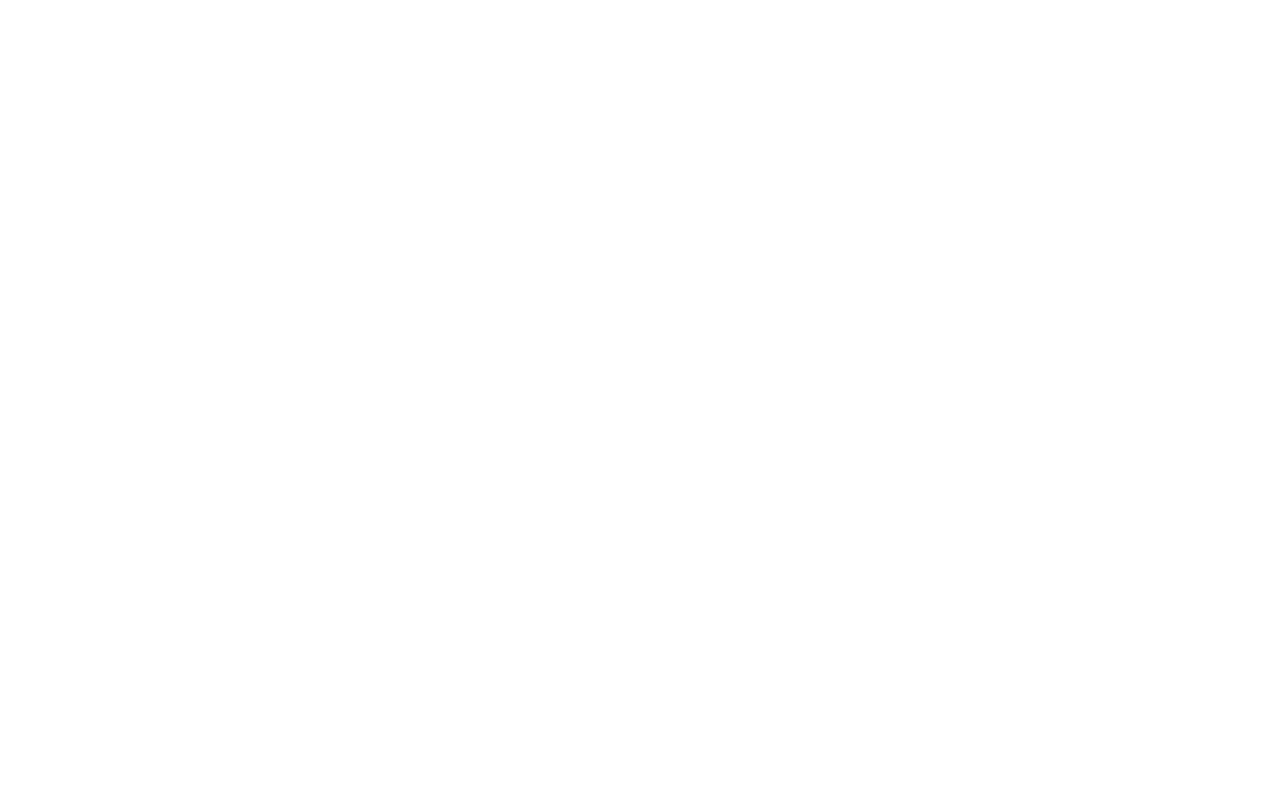
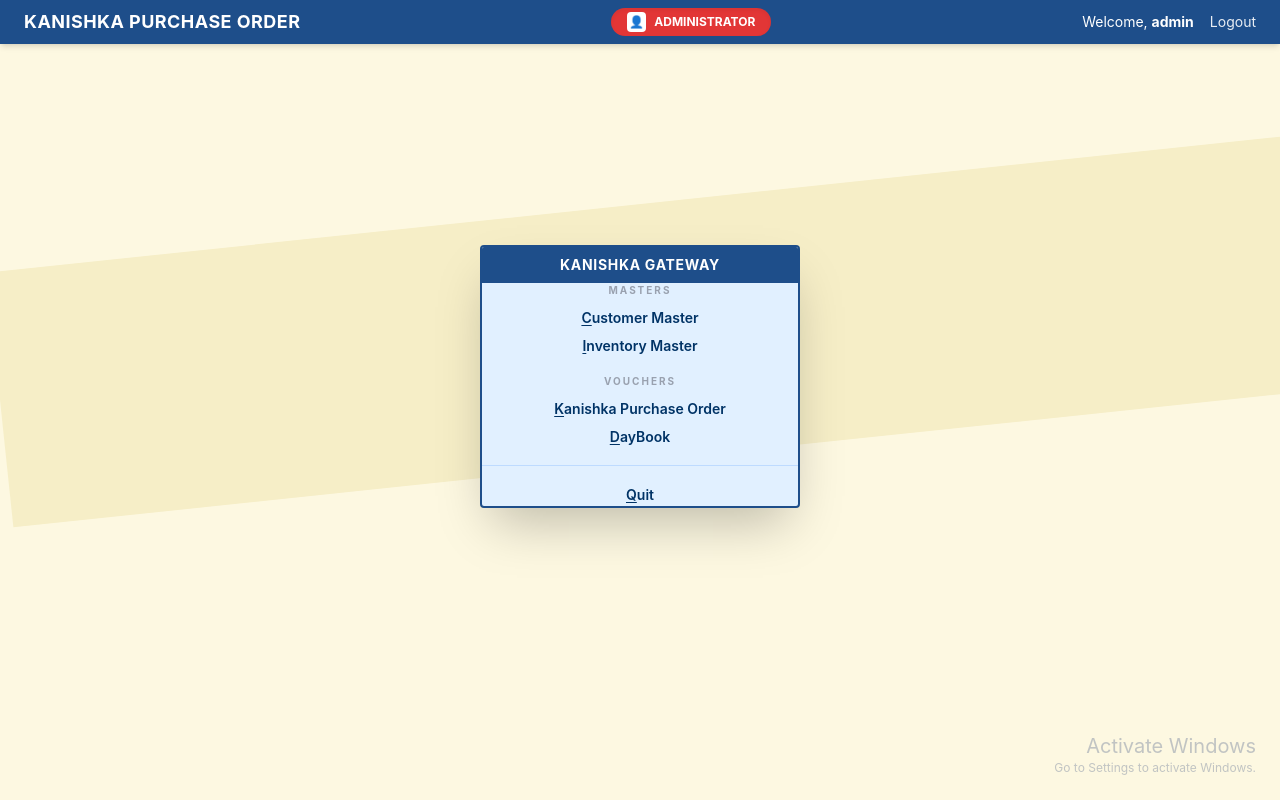
Before and after one commit to alibabakutty/kanishka_frontend_with_docker, a React (Vite) app: page /gateway in a window 1280 px wide. Before the commit this address had no page. Built offline with nearby package versions, Linux system fonts and the light colour scheme; sample sign-in values are in the browser's storage.

Commit message:
now looking beautiful with UI

```diff
--- /dev/null
+++ b/src/components/gateway/GatewayPage.jsx
@@ -0,0 +1,137 @@
+import React, { useEffect } from 'react';
+import { useNavigate } from 'react-router-dom';
+
+const GatewayPage = () => {
+  const navigate = useNavigate();
+
+  useEffect(() => {
+    const token = localStorage.getItem('token');
+    if (!token) {
+      // if no token exists, kick them back to login immediately
+      navigate('/login')
+    }
+  }, [navigate]);
+
+  const handleLogout = async () => {
+    // 1. Retrieve and Verify the token format before sending
+    const token = localStorage.getItem('token');
+    console.log('Token found in storage:', token ? "Yes (length: " + token.length + ")" : "No");
+
+    // GUARD: Only call API if token is a real string and not "undefined" or "null"
+    const isValidToken = token && token !== "undefined" && token !== "null" && token.includes(".");
+
+    if (isValidToken) {
+      console.log('Sending logout request to backend...');
+      try {
+        const response = await fetch('http://localhost:8080/api/auth/logout', {
+          method: 'POST',
+          headers: {
+            'Authorization': `Bearer ${token}`,
+            'Content-Type': 'application/json'
+          },
+        });
+        console.log('Logout API Status:', response.status);
+      } catch (error) {
+        console.error('Logout API failed (Backend might be down):', error);
+      }
+    } else {
+      console.warn('Logout API skipped: Token was missing or malformed (preventing 403 error)');
+    }
+
+    // 2. Finalize local cleanup
+    console.log('Clearing local storage and redirecting...');
+    localStorage.removeItem('token');
+    navigate('/login');
+  };
+
+  const menuItems = [
+    {
+      section: 'MASTERS', links: [
+        { label: 'Customer Master', hotkey: 'C' },
+        { label: 'Inventory Master', hotkey: 'I' },
+      ]
+    },
+    {
+      section: 'VOUCHERS', links: [
+        { label: 'Kanishka Purchase Order', hotkey: 'K' },
+        { label: 'DayBook', hotkey: 'D' },
+      ]
+    },
+  ];
+
+  return (
+    <div className="min-h-screen w-full flex flex-col bg-[#fdf8e1] relative overflow-hidden">
+
+      {/* --- BACKGROUND DECORATION (Diagonal Stripe) --- */}
+      <div className="absolute inset-0 z-0 pointer-events-none">
+        <div className="absolute top-1/2 left-0 w-[200%] h-64 bg-[#f6eec7] -rotate-6 -translate-y-1/2 origin-left"></div>
+      </div>
+
+      {/* --- TOP NAVIGATION BAR --- */}
+      <header className="z-10 bg-[#1e4e8a] text-white px-6 py-2 flex items-center justify-between shadow-md">
+        <h1 className="text-lg font-bold tracking-wide uppercase">
+          Kanishka Purchase Order
+        </h1>
+
+        {/* Administrator Badge */}
+        <div className="bg-[#e23636] px-4 py-1 rounded-full flex items-center gap-2 text-xs font-bold uppercase shadow-inner">
+          <span className="bg-white text-[#e23636] rounded-sm p-0.5">👤</span>
+          Administrator
+        </div>
+
+        <div className="flex items-center gap-4 text-sm">
+          <span>Welcome, <strong className="text-white">admin</strong></span>
+          <button onClick={handleLogout} className="hover:underline opacity-90">Logout</button>
+        </div>
+      </header>
+
+      {/* --- MAIN CONTENT (Centered Menu) --- */}
+      <main className="flex-1 z-10 flex items-center justify-center p-4">
+
+        <div className="w-full max-w-xs bg-[#e1f0ff] border-2 border-[#1e4e8a] shadow-2xl rounded-sm overflow-hidden">
+          {/* Menu Header */}
+          <div className="bg-[#1e4e8a] text-white py-2 text-center font-bold text-sm uppercase tracking-wider">
+            Kanishka Gateway
+          </div>
+
+          {/* Menu Items */}
+          <div className=" space-y-4 text-center">
+            {menuItems.map((group, idx) => (
+              <div key={idx}>
+                <h3 className="text-gray-400 text-[10px] font-bold tracking-[0.2em] mb-2 uppercase">
+                  {group.section}
+                </h3>
+                <ul className="space-y-1">
+                  {group.links.map((link, i) => (
+                    <li key={i} className="text-[#003366] text-sm font-semibold hover:bg-yellow-100 cursor-pointer py-0.5">
+                      <span className="underline decoration-1 underline-offset-2">{link.hotkey}</span>
+                      {link.label.substring(1)}
+                    </li>
+                  ))}
+                </ul>
+              </div>
+            ))}
+
+            {/* Quit Option */}
+            <div className="pt-4 border-t border-blue-200">
+              <button className="text-[#003366] text-sm font-semibold hover:bg-yellow-100 w-full">
+                <span className="underline decoration-1 underline-offset-2">Q</span>uit
+              </button>
+            </div>
+          </div>
+        </div>
+      </main>
+
+      {/* --- FOOTER (Activate Windows Text) --- */}
+      <footer className="z-10 p-6 text-right">
+        <div className="text-gray-400/60 select-none">
+          <p className="text-xl">Activate Windows</p>
+          <p className="text-xs">Go to Settings to activate Windows.</p>
+        </div>
+      </footer>
+
+    </div>
+  );
+};
+
+export default GatewayPage;
--- a/src/components/login/LoginPage.jsx
+++ b/src/components/login/LoginPage.jsx
@@ -5,10 +5,40 @@
   const [username, setUsername] = useState('');
   const [password, setPassword] = useState('');
 
-  const onSubmit = (e) => {
+  const onSubmit = async (e) => {
     e.preventDefault();
-    console.log('Submitting:', { username, password });
-    // Your JWT login logic here
+    console.log('--- LOGIN START ---');
+    console.log('Credentials:', { username, password });
+
+    try {
+      const response = await fetch('http://localhost:8080/api/auth/login', {
+        method: 'POST',
+        headers: { 'Content-Type': 'application/json' },
+        body: JSON.stringify({ username, password }),
+      });
+
+      const data = await response.json();
+      console.log('Server Response:', data);
+
+      if (response.ok) {
+        // 1. Check if the token actually exists in the response
+        if (data.token) {
+          localStorage.setItem('token', data.token);
+          console.log('Token successfully stored in LocalStorage');
+          console.log('Stored Token Preview:', data.token.substring(0, 10) + "...");
+        } else {
+          console.warn('Login succeeded but no Token was found in response body!');
+        }
+
+        // alert('Welcome Back!');
+        window.location.href = '/gateway';
+      } else {
+        console.error('Login Failed with status:', response.status);
+        alert(data.message || 'Login failed.');
+      }
+    } catch (error) {
+      console.error('Network Error during login:', error);
+    }
   };
 
   return (
@@ -49,7 +79,7 @@
                 type="text"
                 placeholder="Enter the username"
                 value={username}
-                onChange={(e) => setUsername(e.target.target.value)}
+                onChange={(e) => setUsername(e.target.value)}
                 className="w-full px-4 py-3 bg-[#e0e8f0] text-gray-800 rounded-xl focus:ring-2 focus:ring-[#1e4e8a]/50 outline-none transition-all placeholder:text-gray-500"
                 required
               />
@@ -62,18 +92,22 @@
               </label>
               <input
                 type="password"
+                placeholder='Enter the password'
                 value={password}
-                onChange={(e) => setPassword(e.target.target.value)}
+                onChange={(e) => setPassword(e.target.value)}
                 className="w-full px-4 py-3 bg-[#e0e8f0] text-gray-800 rounded-xl focus:ring-2 focus:ring-[#1e4e8a]/50 outline-none transition-all"
                 required
               />
             </div>
-
             {/* --- Login Button --- */}
             <div className="pt-6">
               <button
                 type="submit"
-                className="w-full md:w-auto px-16 py-3 bg-[#69a18a] text-white font-semibold rounded-xl hover:bg-[#5b8c77] transition-all duration-300 active:scale-95 shadow-md"
+                className={`w-full md:w-auto px-16 py-3 font-semibold rounded-xl transition-all duration-500 active:scale-95 shadow-md text-white
+      ${username || password
+                    ? "bg-[#22b978] hover:bg-[#1da36a] scale-105"
+                    : "bg-[#69a18a]"
+                  }`}
               >
                 Login
               </button>
--- a/src/routes/routeConfig.jsx
+++ b/src/routes/routeConfig.jsx
@@ -1,3 +1,4 @@
+import GatewayPage from "../components/gateway/GatewayPage";
 import Home from "../components/Home";
 import Login from "../components/login/LoginPage";
 import PurchaseOrder from "../components/purchase_order/PurchaseOrder";
@@ -5,6 +6,7 @@
 const routeConfig = [
     { path: '/', element: <Home /> },
     { path: '/login', element: <Login /> },
+    { path: '/gateway', element: <GatewayPage /> },
     { path: '/purchase_order', element: <PurchaseOrder /> }
 ];
 
```
